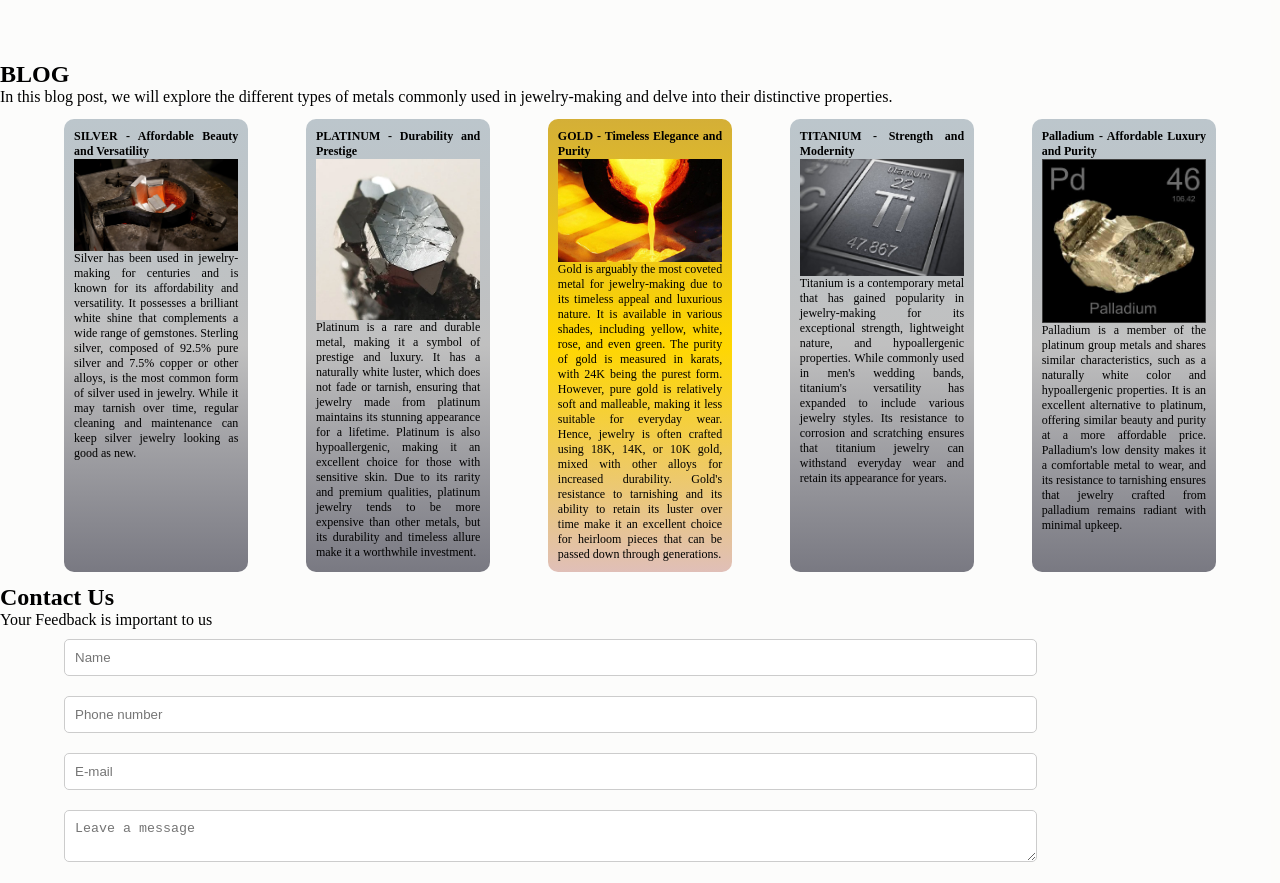
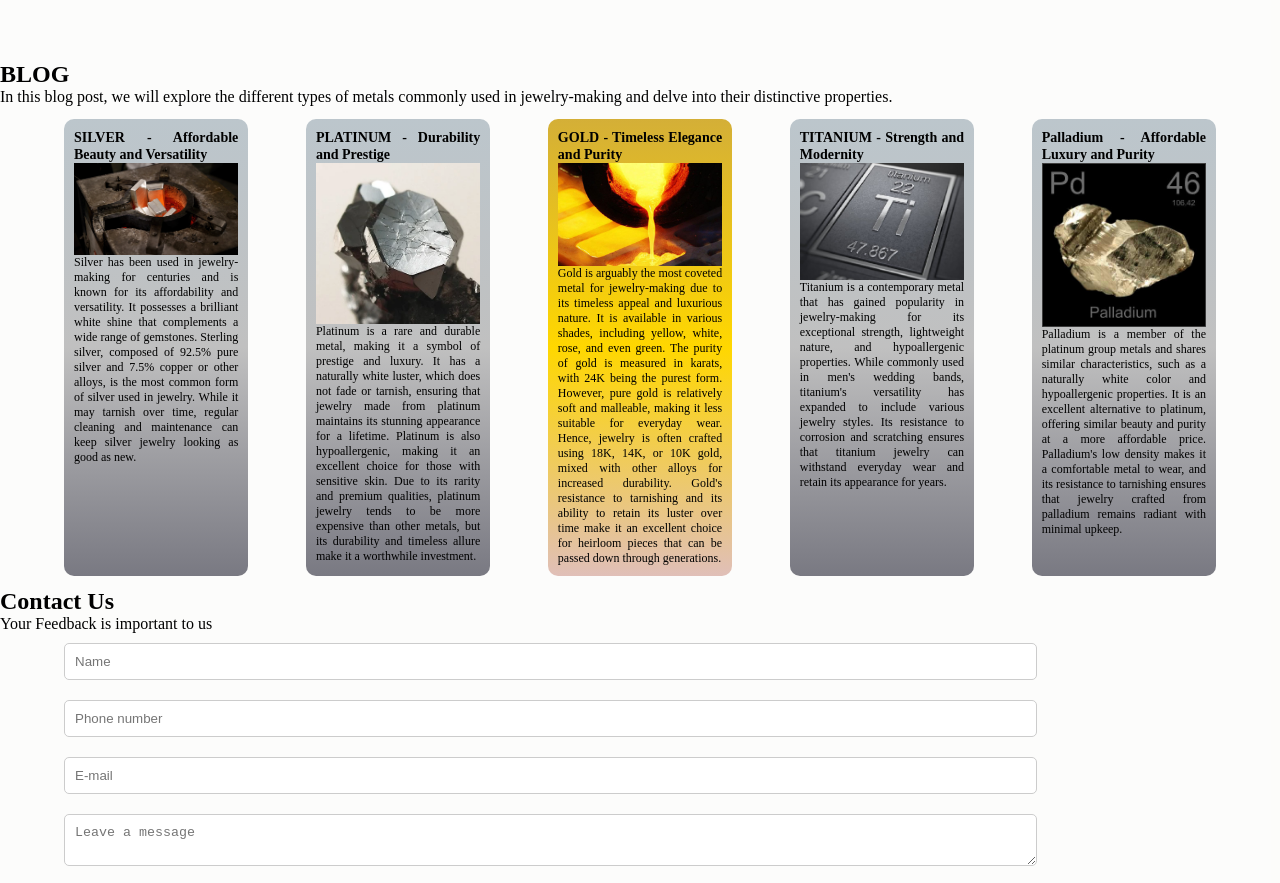
Before and after one commit to Bigh0rn/Loctech_project, a plain HTML site: page Index.html in a window 1280 px wide. Shown: the part 1830-2713 px from the top of the page. Drawn offline with Linux system fonts and the light colour scheme; files whose address does not match are found by name.

Commit message:
sixth commit

```diff
--- a/Index.html
+++ b/Index.html
@@ -143,28 +143,28 @@
         </div>
         <div class="blogs">
             <div class="metals">
-                <h4>SILVER - Affordable Beauty and Versatility</h4>
+                <h3>SILVER - Affordable Beauty and Versatility</h3>
                 <img src="./Image/silver refining.png" alt="">
                 <p>Silver has been used in jewelry-making for centuries and is known for its affordability and versatility. It possesses a brilliant white shine that complements a wide range of gemstones. Sterling silver, composed of 92.5% pure silver and 7.5% copper or other alloys, is the most common form of silver used in jewelry. While it may tarnish over time, regular cleaning and maintenance can keep silver jewelry looking as good as new.</p>
             </div>
             <div class="metals">
-                <h4>PLATINUM - Durability and Prestige</h4>
+                <h3>PLATINUM - Durability and Prestige</h3>
                 <img src="./Image/Platinum.jpg" alt="">
                 <p>Platinum is a rare and durable metal, making it a symbol of prestige and luxury. It has a naturally white luster, which does not fade or tarnish, ensuring that jewelry made from platinum maintains its stunning appearance for a lifetime. Platinum is also hypoallergenic, making it an excellent choice for those with sensitive skin. Due to its rarity and premium qualities, platinum jewelry tends to be more expensive than other metals, but its durability and timeless allure make it a worthwhile investment.</p>
             </div>
             <div class="gold">
-                <h4>GOLD - Timeless Elegance and Purity</h4>
+                <h3>GOLD - Timeless Elegance and Purity</h3>
                 <img src="./Image/refining gold.jpg" alt="">
                 <p>Gold is arguably the most coveted metal for jewelry-making due to its timeless appeal and luxurious nature. It is available in various shades, including yellow, white, rose, and even green. The purity of gold is measured in karats, with 24K being the purest form. However, pure gold is relatively soft and malleable, making it less suitable for everyday wear. Hence, jewelry is often crafted using 18K, 14K, or 10K gold, mixed with other alloys for increased durability. Gold's resistance to tarnishing and its ability to retain its luster over time make it an excellent choice for heirloom pieces that can be passed down through generations.
                 </p>
             </div>
             <div class="metals">
-                <h4>TITANIUM - Strength and Modernity</h4>
+                <h3>TITANIUM - Strength and Modernity</h3>
                 <img src="./Image/Titanium.jpg" alt="">
                 <p>Titanium is a contemporary metal that has gained popularity in jewelry-making for its exceptional strength, lightweight nature, and hypoallergenic properties. While commonly used in men's wedding bands, titanium's versatility has expanded to include various jewelry styles. Its resistance to corrosion and scratching ensures that titanium jewelry can withstand everyday wear and retain its appearance for years.</p>
             </div>
             <div class="metals">
-                <h4>Palladium - Affordable Luxury and Purity</h4>
+                <h3>Palladium - Affordable Luxury and Purity</h3>
                 <img src="./Image/Palladium.jpg" alt="">
                 <p>Palladium is a member of the platinum group metals and shares similar characteristics, such as a naturally white color and hypoallergenic properties. It is an excellent alternative to platinum, offering similar beauty and purity at a more affordable price. Palladium's low density makes it a comfortable metal to wear, and its resistance to tarnishing ensures that jewelry crafted from palladium remains radiant with minimal upkeep.</p>
             </div>
```
